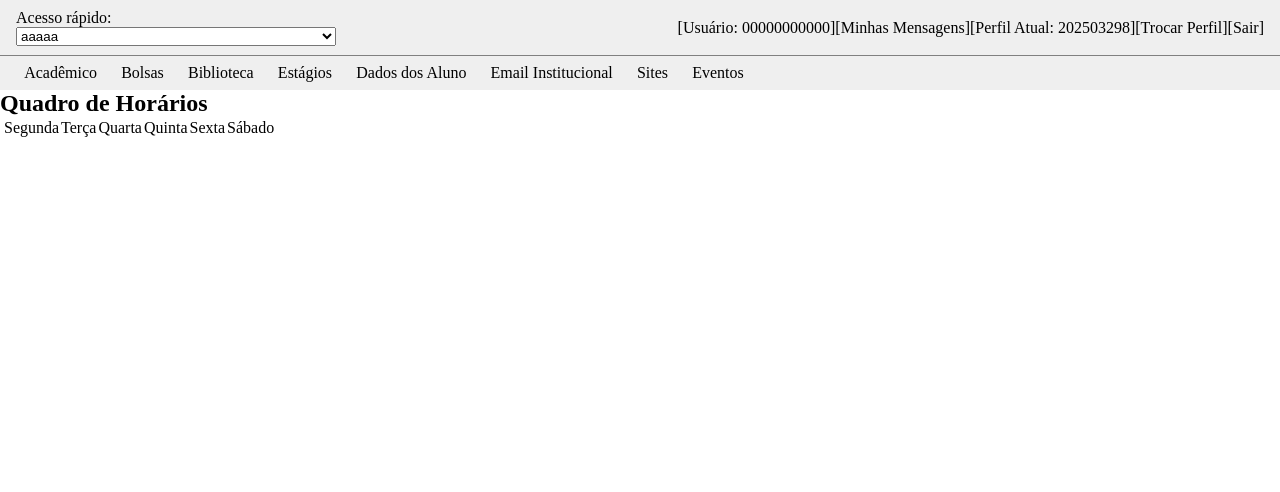
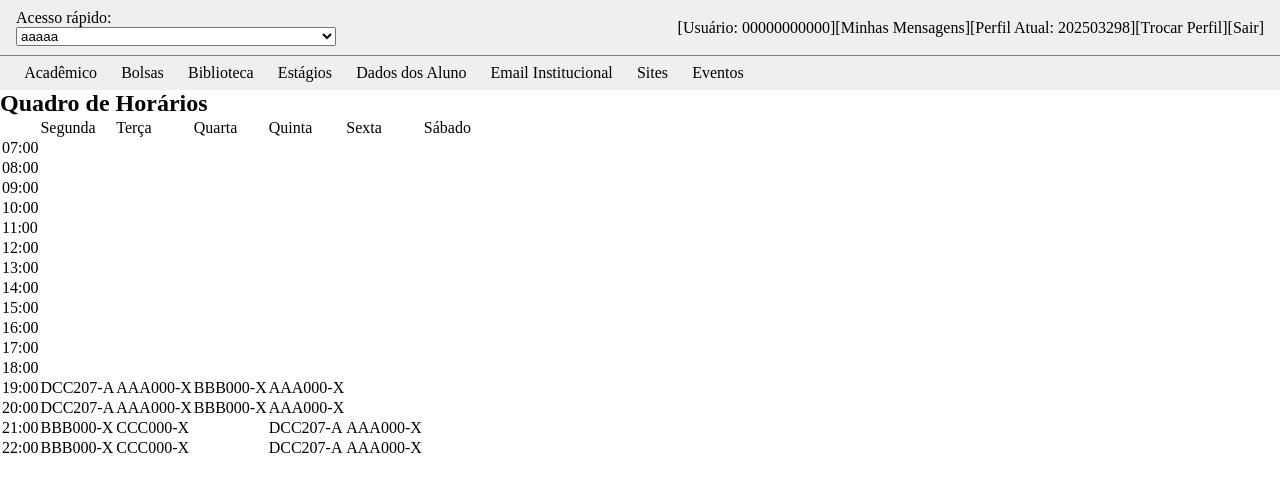
Before and after one commit to ufjf-dcc207/ufjf-dcc207-2024-3-a-atv02-VanessaTrajano, a React (Vite) app: page / in a window 1280 px wide. Shown: the top 492 px of the page. Built offline with nearby package versions, Linux system fonts and the light colour scheme.

Commit message:
Consome o componente ListaTabela

```diff
--- a/src/components/QuadroHorarios.tsx
+++ b/src/components/QuadroHorarios.tsx
@@ -8,6 +8,22 @@ function QuadroHorarios() {
       <section>
         <table>
           <LinhaTabela cel1="" cel2="Segunda" cel3="Terça" cel4="Quarta" cel5="Quinta" cel6="Sexta" cel7="Sábado"/>
+          <LinhaTabela cel1="07:00" cel2="" cel3="" cel4="" cel5="" cel6="" cel7="" />
+          <LinhaTabela cel1="08:00" cel2="" cel3="" cel4="" cel5="" cel6="" cel7="" />
+          <LinhaTabela cel1="09:00" cel2="" cel3="" cel4="" cel5="" cel6="" cel7="" />
+          <LinhaTabela cel1="10:00" cel2="" cel3="" cel4="" cel5="" cel6="" cel7="" />
+          <LinhaTabela cel1="11:00" cel2="" cel3="" cel4="" cel5="" cel6="" cel7="" />
+          <LinhaTabela cel1="12:00" cel2="" cel3="" cel4="" cel5="" cel6="" cel7="" />
+          <LinhaTabela cel1="13:00" cel2="" cel3="" cel4="" cel5="" cel6="" cel7="" />
+          <LinhaTabela cel1="14:00" cel2="" cel3="" cel4="" cel5="" cel6="" cel7="" />
+          <LinhaTabela cel1="15:00" cel2="" cel3="" cel4="" cel5="" cel6="" cel7="" />
+          <LinhaTabela cel1="16:00" cel2="" cel3="" cel4="" cel5="" cel6="" cel7="" />
+          <LinhaTabela cel1="17:00" cel2="" cel3="" cel4="" cel5="" cel6="" cel7="" />
+          <LinhaTabela cel1="18:00" cel2="" cel3="" cel4="" cel5="" cel6="" cel7="" />
+          <LinhaTabela cel1="19:00" cel2="DCC207-A" cel3="AAA000-X" cel4="BBB000-X" cel5="AAA000-X" cel6="" cel7="" />
+          <LinhaTabela cel1="20:00" cel2="DCC207-A" cel3="AAA000-X" cel4="BBB000-X" cel5="AAA000-X" cel6="" cel7="" />
+          <LinhaTabela cel1="21:00" cel2="BBB000-X" cel3="CCC000-X" cel4="" cel5="DCC207-A" cel6="AAA000-X" cel7="" />
+          <LinhaTabela cel1="22:00" cel2="BBB000-X" cel3="CCC000-X" cel4="" cel5="DCC207-A" cel6="AAA000-X" cel7="" />
         </table>
         <div></div> {/* turmas com horarios livres */}
       </section>
```
